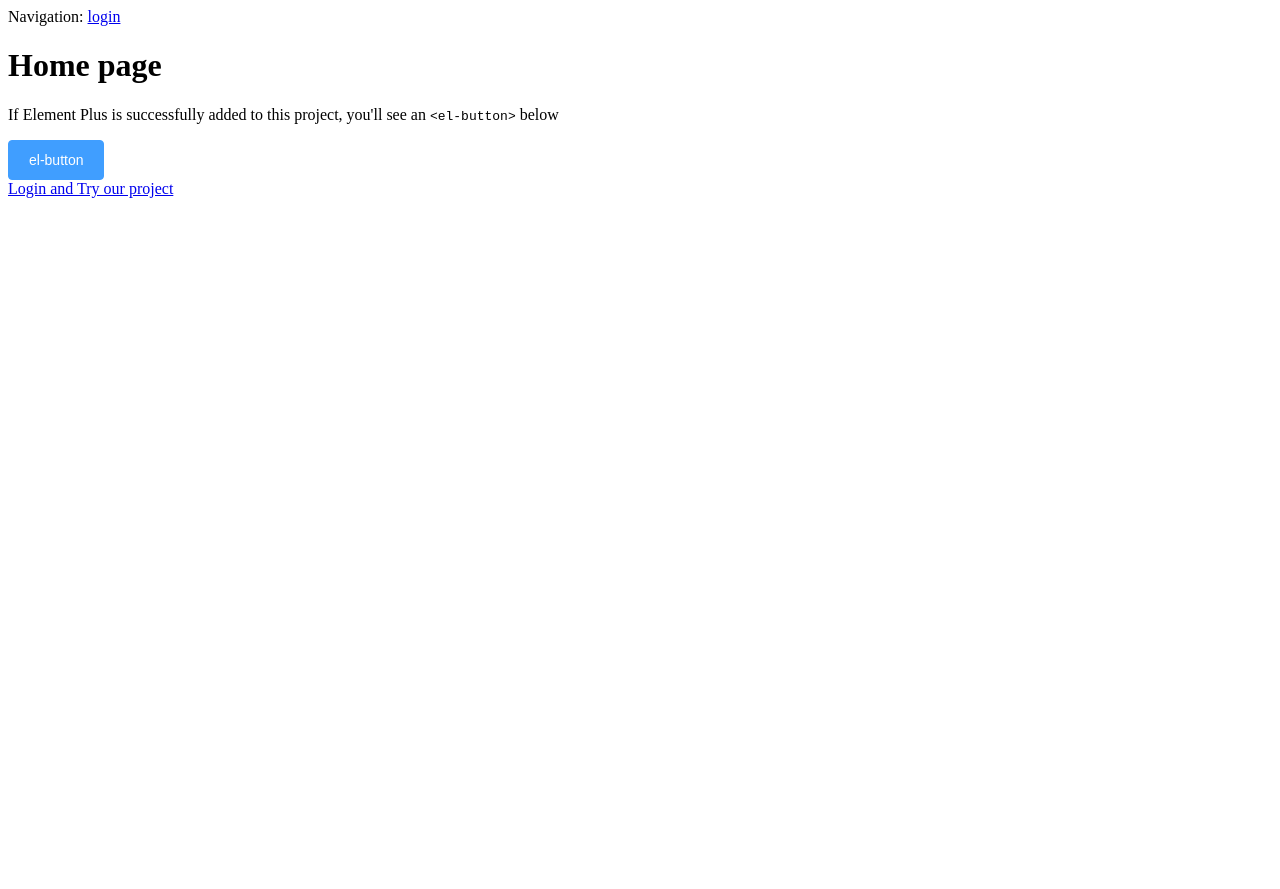
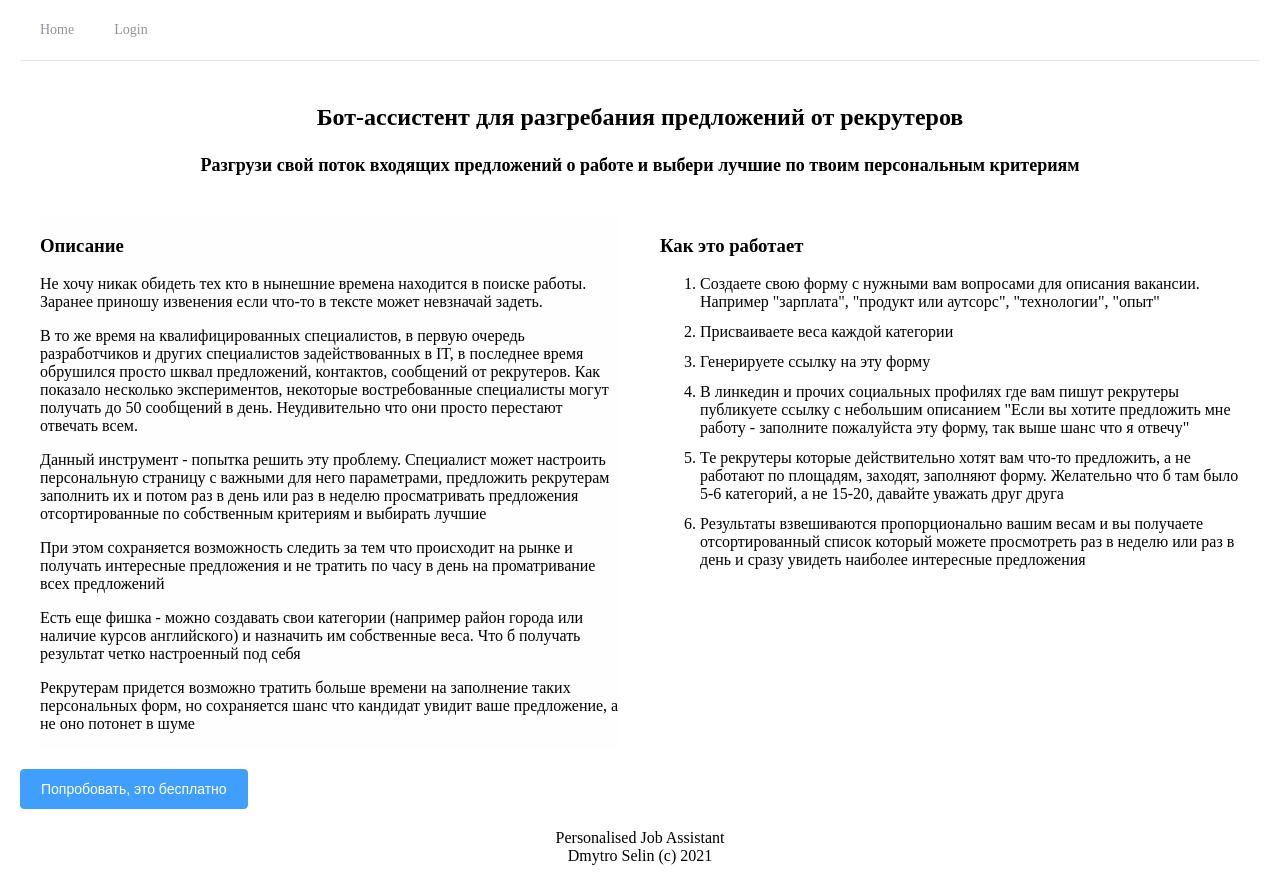
Before and after one commit to demosglok/personal-job-assistant, a Vue app in the folder front/: page / in a window 1280 px wide. Before the commit the page ends 800 px from the top, so only its background shows below. Built offline with nearby package versions, Linux system fonts and the light colour scheme; no server answers.

Commit message:
pages content updated

```diff
--- a/front/src/App.vue
+++ b/front/src/App.vue
@@ -1,9 +1,29 @@
 <template>
-  <div>Navigation:
-    <span v-if="loggedin"><a href="#" @click="logout">logout</a></span>
-    <span v-else><router-link to="/login">login</router-link></span>
-  </div>
-  <router-view />
+  <div class="mainwrapper">
+  <el-container>
+    <el-header>
+      <el-menu :default-active="home"  mode="horizontal" :router="true">
+        <el-menu-item index="home" >Home</el-menu-item>
+        <template v-if="loggedin">
+          <el-menu-item index="profile" >Account</el-menu-item>
+          <el-menu-item index="requests" >Account</el-menu-item>
+          <a href="#" @click="logout">logout</a>
+        </template>
+        <template v-else>
+          <el-menu-item index="login">Login</el-menu-item>
+        </template>
+      </el-menu>
+    </el-header>
+    <el-main>
+        <router-view />
+    </el-main>
+    <el-footer>
+      <div>Personalised Job Assistant</div>
+      <div>Dmytro Selin (c) 2021</div>
+    </el-footer>
+  </el-container>
+</div>
+
 </template>
 
 <script>
@@ -29,6 +49,24 @@ export default {
 }
 </script>
 
+<style scoped>
+.el-container {
+  min-height: 100vh;
+}
+.el-main {
+  height: 100%;
+}
+.el-footer {
+  text-align: center;
+}
+.mainwrapper1 {
+  background: url("~@/assets/back2.jpeg") no-repeat center center;
+  background-size: cover;
+}
+</style>
 <style>
-
+  body {
+    margin: 0;
+    padding: 0;
+  }
 </style>
--- a/front/src/router/index.js
+++ b/front/src/router/index.js
@@ -8,6 +8,11 @@ const routes = [
   {
     path: "/",
     name: "Home",
+    component: Home,
+  },
+  {
+    path: "/home",
+    name: "Home2",
     component: Home,
   },
   {
--- a/front/src/views/Home.vue
+++ b/front/src/views/Home.vue
@@ -1,15 +1,48 @@
 <template>
   <div class="wrapper">
-    <h1>Home page</h1>
-    <div>
+    <section class="title_area">
+      <h1>Бот-ассистент для разгребания предложений от рекрутеров</h1>
+      <h2>Разгрузи свой поток входящих предложений о работе и выбери лучшие по твоим персональным критериям</h2>
+    </section>
+    <div class="columns">
+    <div class="description">
+      <h3>Описание </h3>
       <p>
-        If Element Plus is successfully added to this project, you'll see an
-        <code v-text="'<el-button>'"></code>
-        below
+      Не хочу никак обидеть тех кто в нынешние времена находится в поиске работы. Заранее приношу извенения если что-то в тексте может
+      невзначай задеть.
       </p>
-      <el-button type="primary">el-button</el-button>
+      <p> В то же время на квалифицированных специалистов, в первую очередь разработчиков и других специалистов задействованных в IT,
+      в последнее время обрушился просто шквал предложений, контактов, сообщений от рекрутеров. Как показало несколько экспериментов,
+      некоторые востребованные специалисты могут получать до 50 сообщений в день. Неудивительно что они просто перестают отвечать всем.
+      </p>
+      <p>Данный инструмент - попытка решить эту проблему. Специалист может настроить персональную страницу с важными для него параметрами,
+      предложить рекрутерам заполнить их и потом раз в день или раз в неделю просматривать предложения отсортированные по собственным критериям
+      и выбирать лучшие</p>
+      <p> При этом сохраняется возможность следить за тем что происходит на рынке и получать интересные предложения и не тратить
+      по часу в день на проматривание всех предложений
+      </p>
+      <p>Есть еще фишка - можно создавать свои категории (например район города или наличие курсов английского) и
+      назначить им собственные веса. Что б получать результат четко настроенный под себя</p>
+      <p>Рекрутерам придется возможно тратить больше времени на заполнение таких персональных форм, но сохраняется шанс что кандидат увидит
+      ваше предложение, а не оно потонет в шуме
+      </p>
     </div>
-    <router-link to="/login">Login and Try our project</router-link>
+    <div class="howitworks">
+      <h3>Как это работает</h3>
+      <ol>
+        <li>Создаете свою форму с нужными вам вопросами для описания вакансии. Например "зарплата", "продукт или аутсорс", "технологии", "опыт"</li>
+        <li>Присваиваете веса каждой категории</li>
+        <li>Генерируете ссылку на эту форму</li>
+        <li>В линкедин и прочих социальных профилях где вам пишут рекрутеры публикуете ссылку с небольшим описанием
+        "Если вы хотите предложить мне работу - заполните пожалуйста эту форму, так выше шанс что я отвечу"</li>
+        <li>Те рекрутеры которые действительно хотят вам что-то предложить, а не работают по площадям, заходят, заполняют форму.
+        Желательно что б там было 5-6 категорий, а не 15-20, давайте уважать друг друга</li>
+        <li>Результаты взвешиваются пропорционально вашим весам и вы получаете отсортированный список который можете просмотреть
+        раз в неделю или раз в день и сразу увидеть наиболее интересные предложения</li>
+      </ol>
+    </div>
+    </div>
+    <el-button type="primary" @click="login">Попробовать, это бесплатно</el-button>
   </div>
 </template>
 
@@ -17,11 +50,41 @@
 export default {
   name: 'Home',
   props: {
+  },
+  methods: {
+    login() {
+      this.$router.push('/login');
+    }
   }
 }
 </script>
 
 
 <style scoped>
-
+h1 {
+  text-align: center;
+  font-size:24px;
+}
+h2{
+  text-align: center;
+  font-size: 18px;
+}
+section {
+  margin-bottom: 20px;
+}
+.description {
+  margin: 20px;
+  background: #fefefe;
+  width: 50%;
+}
+.howitworks {
+  margin: 20px;
+  width: 50%;
+}
+.howitworks li {
+  margin-bottom: 12px;
+}
+.columns {
+  display: flex;
+}
 </style>
--- a/front/src/views/Login.vue
+++ b/front/src/views/Login.vue
@@ -2,13 +2,13 @@
   <div class="wrapper">
     <h1>Login</h1>
     <p>
-      Login with one of oauth providers
+      Залогинься используя один из вариантов
     </p>
     <div>
-      <button @click="facebook">Facebook</button>
-      <button @click="google">Google</button>
-      <button @click="github">GitHub</button>
-      <button @click="linkedin">LinkedIn</button>
+      <el-button @click="facebook">Facebook</el-button>
+      <el-button @click="google">Google</el-button>
+      <el-button @click="github">GitHub</el-button>
+      <el-button @click="linkedin">LinkedIn</el-button>
     </div>
 
   </div>
@@ -40,5 +40,9 @@ export default {
 
 
 <style scoped>
-
+.wrapper {
+  margin: auto;
+  margin-top: 20%;
+  width: 500px;
+}
 </style>
```
